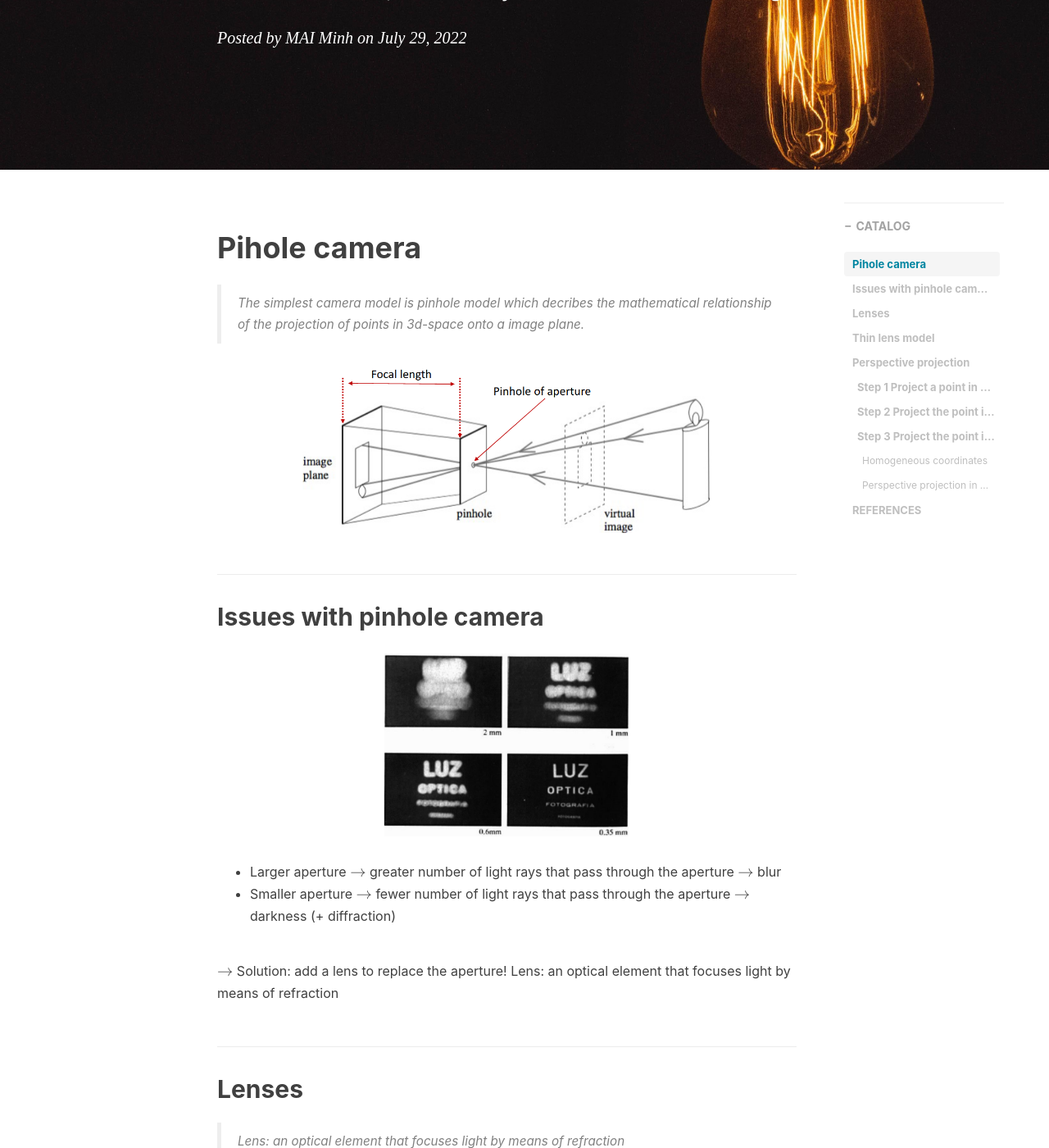
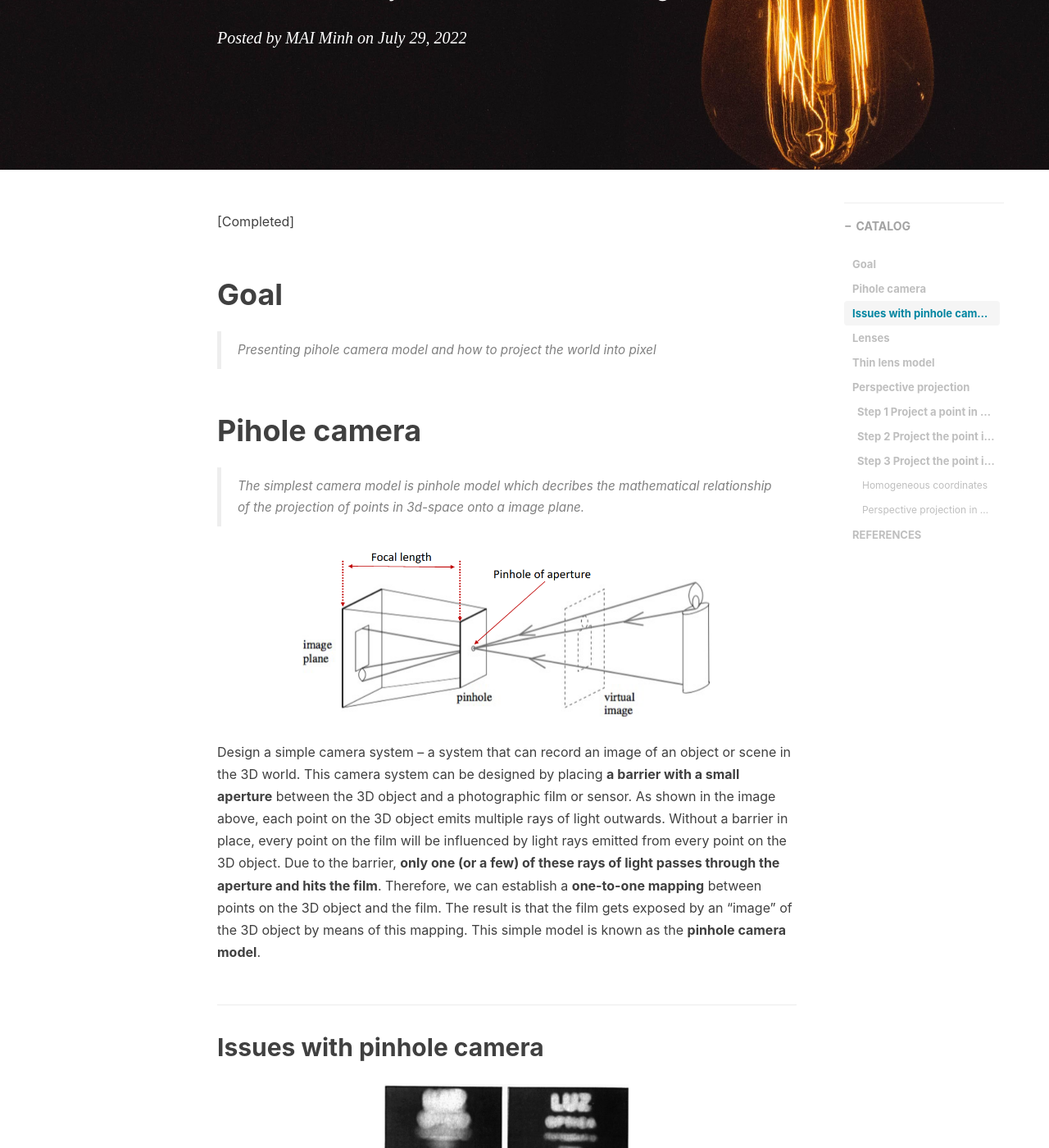
Before and after one commit to maiminh1996/maiminh1996.github.io, a Jekyll site: the page built from _posts/2022-07-29-pihole-camera.md, in a window 1280 px wide and 1400 px high, scrolled down 316 px. Shown: the whole window at 82% size. Built offline with Jekyll 4.4.1, drawn with Linux system fonts in a browser that asks for light colours; nearby versions of some CDN libraries; comment, search, counter and statistics services are not loaded; some of the changed text lies outside the part shown.

Commit message:
complete pihole post

```diff
--- a/_posts/2022-07-29-pihole-camera.md
+++ b/_posts/2022-07-29-pihole-camera.md
@@ -1,7 +1,7 @@
 ---
 layout: post
 title: "Pihole Camera"
-subtitle: "Pihole Camera, Geometry and 3D Understanding"
+subtitle: "Basic Geometry and 3D Understanding (Part 1)"
 date: 2022-07-29
 author: "MAI Minh"
 header-img: "img/aditya-vyas-EPmJtn_lYs0-unsplash.jpg"
@@ -9,12 +9,20 @@ catalog: true
 # header-style: text
 tags: [image processing, camera, calibration]
 katex: true
+mathjax: true
 ---
+
+[Completed]
+
+# Goal
+> Presenting pihole camera model and how to project the world into pixel
 
 # Pihole camera
 > The simplest camera model is pinhole model which decribes the mathematical relationship of the projection of points in 3d-space onto a image plane.
 
 <img src="/img/camera/pinhole_camera.png" alt="drawing" width="500"/>
+
+Design a simple camera system – a system that can record an image of an object or scene in the 3D world. This camera system can be designed by placing **a barrier with a small aperture** between the 3D object and a photographic film or sensor. As shown in the image above, each point on the 3D object emits multiple rays of light outwards. Without a barrier in place, every point on the film will be influenced by light rays emitted from every point on the 3D object. Due to the barrier, **only one (or a few) of these rays of light passes through the aperture and hits the film**. Therefore, we can establish a **one-to-one mapping** between points on the 3D object and the film. The result is that the film gets exposed by an "image" of the 3D object by means of this mapping. This simple model is known as the **pinhole camera model**.
 
 
 ## Issues with pinhole camera
@@ -361,14 +369,17 @@ $\rightarrow$ Requiements `intrinsics parameters`:
 - ($u_{0}, v_{0}$): **principal point** ((0,0) unless optical axis doesn’t intersect projection plane at origin)
 - $\gamma$: **skew** (0 unless pixels are shaped like rhombi/parallelograms)
 
-**Degrees of freedom** ($\textcolor{red}{calibration}$):
+**Degrees of freedom**:
 - `Intrinsics parameters`: 5 params $(\alpha, \beta)$, ($u_{0}, v_{0}$), $\gamma$
-- `Extrinsics parameters`: 6 params t, R
+- `Extrinsics parameters`: 6 params $t$, $R$
 <!-- - 4 for K (or 5 if we also include skewness), 3 for R, and 3 for t. Total is 10 (or 11 if we include skewness) -->
+
+Following [$\textcolor{red}{Calibration}$](../../../../2022/07/29/camera-calibration/index.html) post to find these parameters!
 
 
 # REFERENCES
-- [cs4670/2015sp/lectures/lec15_projection_web.pdf](https://www.cs.cornell.edu/courses/cs4670/2015sp/lectures/lec15_projection_web.pdf)
-- [lec15_projection_web.pdf](../doc/lec15_projection_web.pdf)
-- https://stanfordasl.github.io/aa274a/pdfs/lecture/lecture_7.pdf
-- [CS4670 / 5670: Computer Vision](https://www.cs.cornell.edu/courses/cs4670/2015sp/lectures/lec15_projection_web.pdf)
+- [Computer Vision: Algorithms and Applications, 2nd ed. by Richard Szeliski](http://szeliski.org/Book/)
+- [CS231A Course Notes 1: Camera Models](https://web.stanford.edu/class/cs231a/course_notes/01-camera-models.pdf)
+- [CS4670/ 5670: Computer Vision](https://www.cs.cornell.edu/courses/cs4670/2015sp/lectures/lec15_projection_web.pdf)
+- [AA174A/ AA274A/ CS237A/ EE260A Principles of Robot Autonomy I](https://stanfordasl.github.io/aa274a/pdfs/lecture/lecture_7.pdf)
+- [CS4670/ 5670 Introduction to Computer Vision](https://www.cs.cornell.edu/courses/cs4670/2015sp/lectures/lec15_projection_web.pdf)
```
Also changed, not shown: other parts of _posts/2022-07-29-pihole-camera.md (+1 -1 lines).
